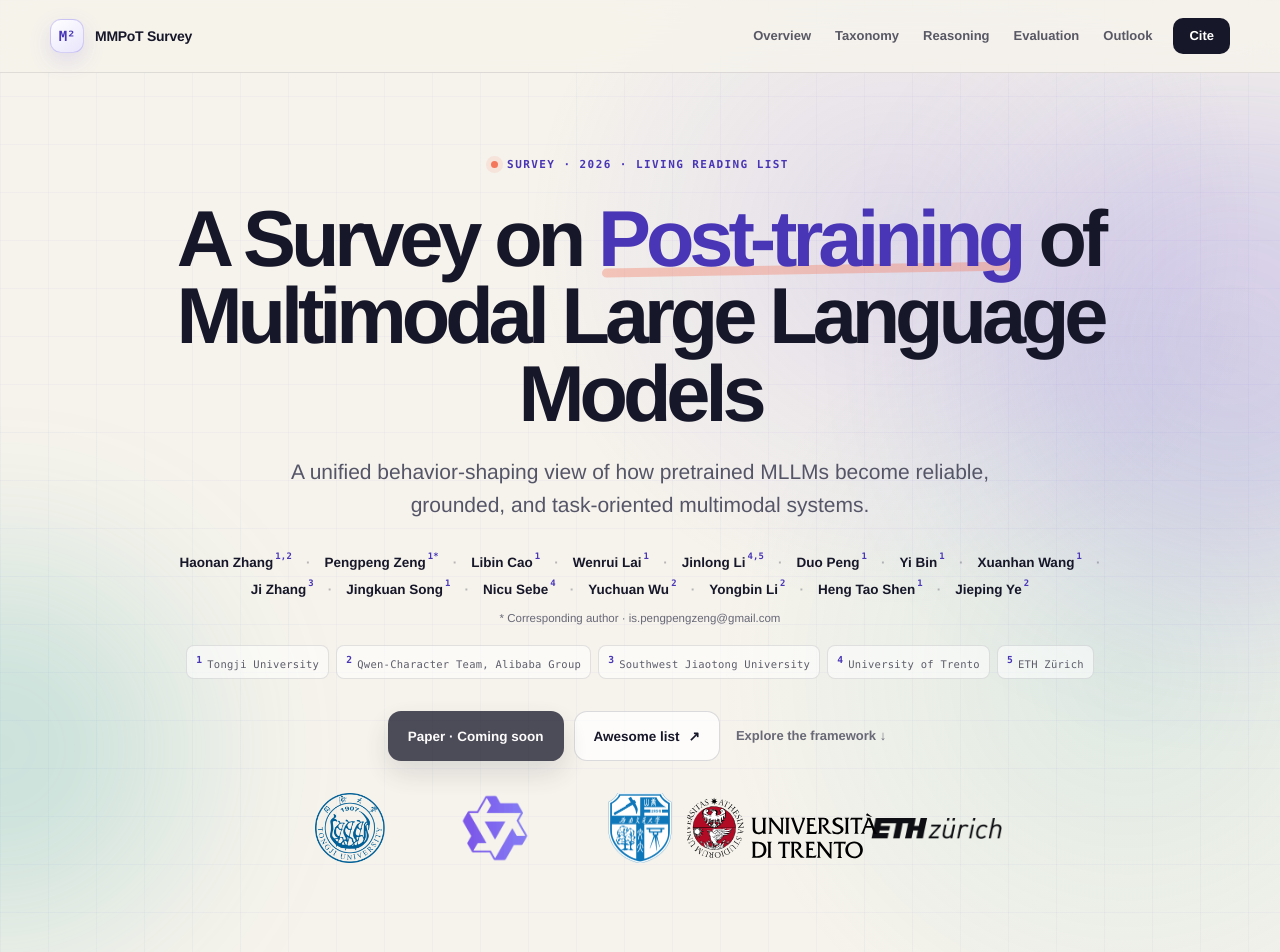
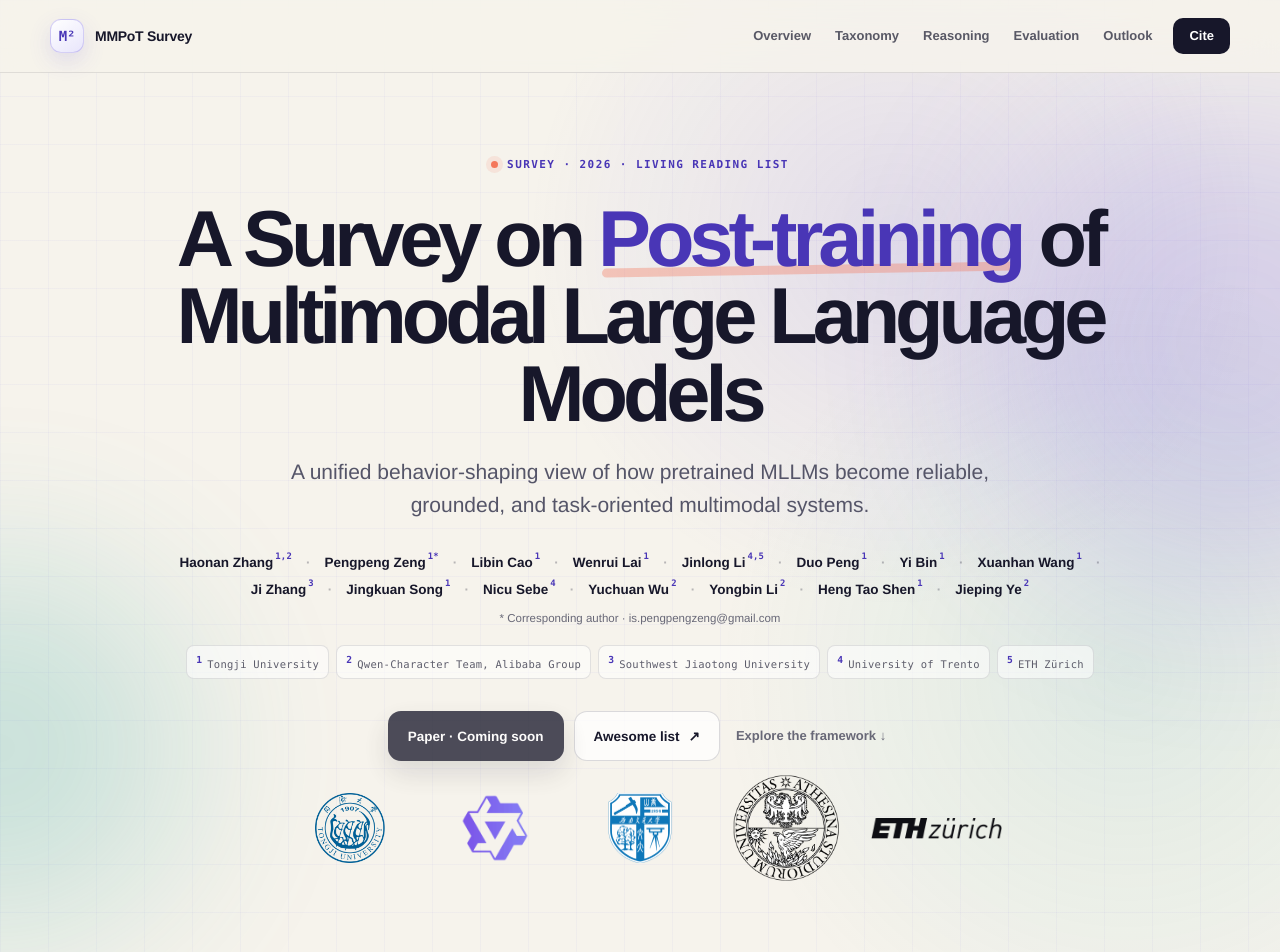
Before and after one commit to zchoi/MMPoT-Survey, a Next.js app: page / in a window 1280 px wide. Shown: the top 952 px of the page. Built offline with nearby package versions, Linux system fonts and the light colour scheme; no server answers.

Commit message:
Update page.tsx

```diff
--- a/app/page.tsx
+++ b/app/page.tsx
@@ -29,7 +29,7 @@ const affiliations = [
   { name: "Tongji University", logo: "/institutions/tongji.png" },
   { name: "Qwen-Character Team, Alibaba Group", logo: "/institutions/qwen.png" },
   { name: "Southwest Jiaotong University", logo: "/institutions/southwest-jiaotong.png" },
-  { name: "University of Trento", logo: "/institutions/trento.svg" },
+  { name: "University of Trento", logo: "/institutions/trento.png" },
   { name: "ETH Zürich", logo: "/institutions/eth-zurich.png" },
 ];
 
```
